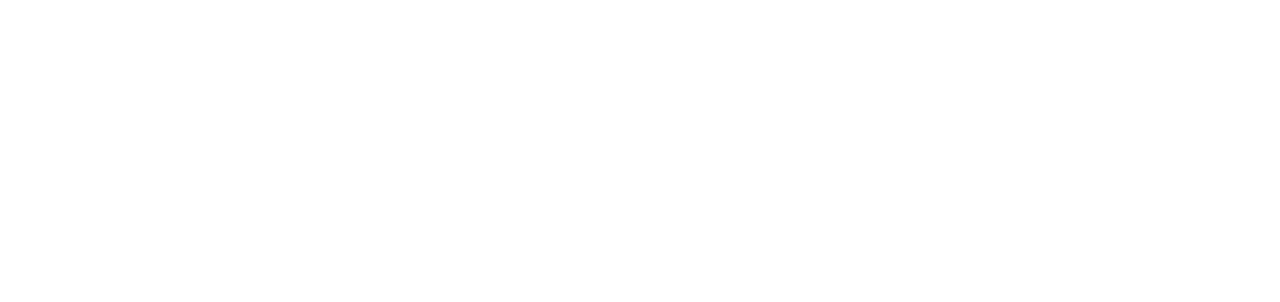
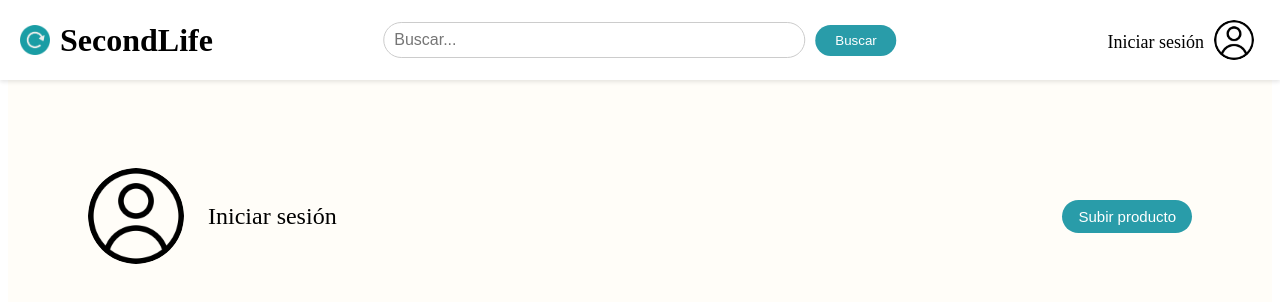
Before and after one commit to AntonioPerez00/TFG, a Vue app in the folder app_secondLife/second-life-front/: page /user/1 in a window 1280 px wide. Before the commit this address had no page. Shown: the top 302 px of the page. Built offline with nearby package versions, Linux system fonts and the light colour scheme.

Commit message:
part1 user page

```diff
--- a/app_secondLife/second-life-front/src/components/NavBar.vue
+++ b/app_secondLife/second-life-front/src/components/NavBar.vue
@@ -16,8 +16,9 @@
       <button class="search-button" @click="handleSearch">Buscar</button>
     </div>
 
-    <div class="menu">
-  <span class="nombre-usuario">
+    <div class="menu" @click="userDetails()">
+      <span class="nombre-usuario"
+        >
         {{ nombreUsuario || 'Iniciar sesión' }}
       </span>
       <img
@@ -53,6 +54,11 @@
 
 function goToHome() {
   router.push('/home')
+}
+
+function userDetails() {
+  const url = router.resolve(`/user/${localStorage.getItem('mail')}`).href
+  router.push(url)
 }
 
 nombreUsuario.value = localStorage.getItem('name')
--- /dev/null
+++ b/app_secondLife/second-life-front/src/pages/User.vue
@@ -0,0 +1,41 @@
+<template>
+    <NavBar />
+
+    <div class="p-[5rem] bg-[#FFFDF8]">
+        <div id="user" class="mt-[5rem] w-full flex flex-row items-center justify-between">
+
+            <div class="flex flex-row items-center">
+                <img
+                    :src="profile_pic || '/usuario.png'"
+                    alt="usuario"
+                    class="w-[6rem] h-[6rem] rounded-full"
+                />
+                <span class="text-[1.5rem] ml-[1.5rem]">
+                    {{ nombreUsuario || 'Iniciar sesión' }}
+                </span>
+            </div>
+
+            <button @click="checkout(producto)" class="bg-[#299CA9] border-none text-[#FFFFFF] rounded-[1.2rem] text-[15px] cursor-pointer pt-[0.5rem] pb-[0.5rem] w-fit pl-[1rem] pr-[1rem] right-[0rem]">
+            Subir producto
+            </button>
+
+        </div>
+
+        <div id="products">
+
+        </div>
+    </div>
+</template>
+
+<script setup>
+import NavBar from '../components/NavBar.vue'
+import { ref } from 'vue'
+
+const nombreUsuario = ref('')
+const profile_pic = ref('')
+
+nombreUsuario.value = localStorage.getItem('name')
+profile_pic.value = localStorage.getItem('profile_pic')
+
+
+</script>
--- a/app_secondLife/second-life-front/src/router/index.js
+++ b/app_secondLife/second-life-front/src/router/index.js
@@ -4,6 +4,7 @@
 import AuthView from '../pages/auth/AuthView.vue'
 import ProductDetails from '../pages/ProductDetails.vue'
 import ProductCheckout from '../pages/ProductCheckout.vue'
+import User from '../pages/User.vue'
 
 const routes = [
   { path: '/', redirect: '/auth' },
@@ -11,6 +12,7 @@
   { path: '/home', component: HomePage },
   { path: '/product/:id', component: ProductDetails },
   { path: '/checkout/:id', component: ProductCheckout },
+  { path: '/user/:mail', component: User },
 ]
 
 const router = createRouter({
```
Lines whose indentation alone changed are shown as unchanged.
